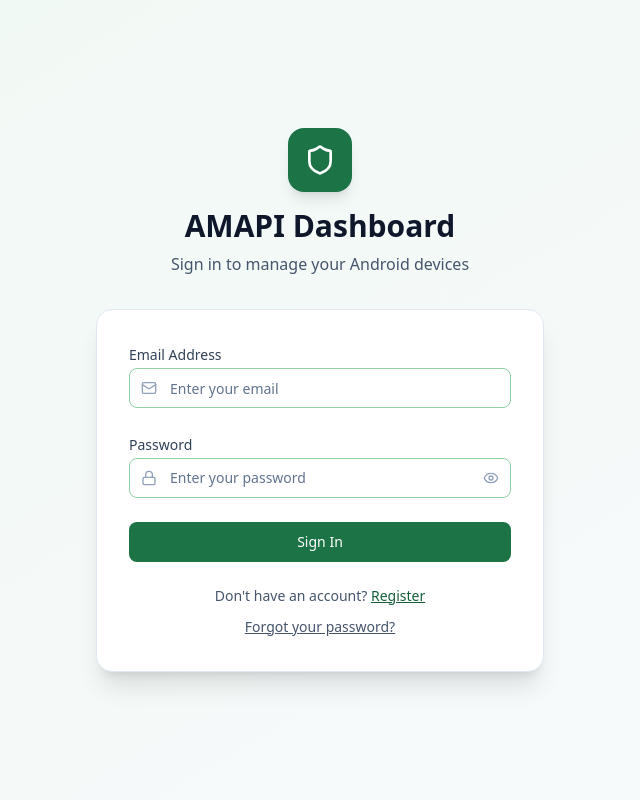
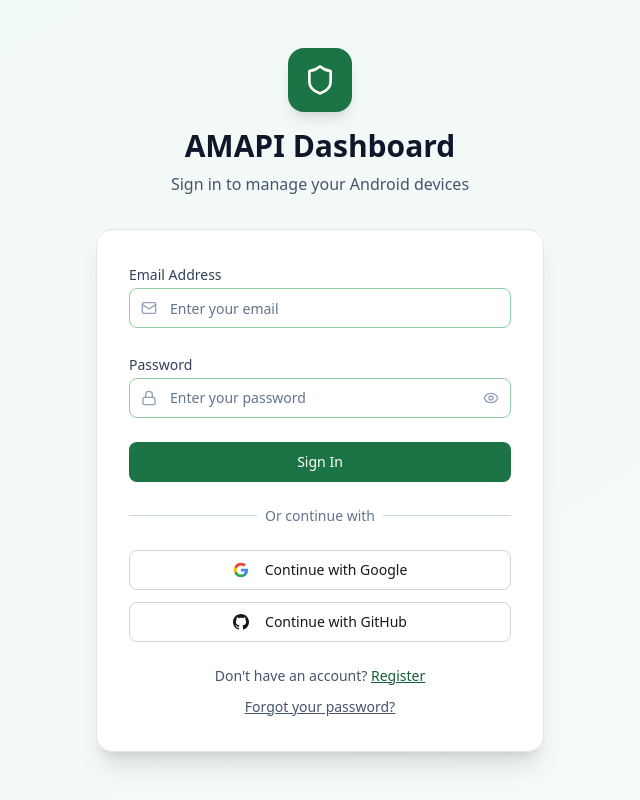
Before and after one commit to HoeunPichet/amapi-ui-ai-test, a Next.js app: page /login in a window 1280 px wide. Shown: the whole page, without its empty margins (320-960 px from the left). Built offline with nearby package versions, Linux system fonts and the light colour scheme.

Commit message:
Use iframe with application

```diff
--- a/app/dashboard/application/page.tsx
+++ b/app/dashboard/application/page.tsx
@@ -907,7 +907,7 @@
                   }}
                 >
                   <iframe
-                    src="https://play.google.com/work/embedded/search?token=YOUR_TOKEN"
+                    src="https://play.google.com/work/embedded/search?token=EAHDcJOMBXBANbNCk7AfYmWDCQGixCYks08_PtzCdgGgm3M4eDRE_aIrTH-HIQE9GH3BznJKhffH1_9aiYGvAa6YIxWmcIm7NgRzW-QH04WhkmaLW-7wf-QI"
                     width="100%"
                     height="600px"
                     style={{ border: "none" }}
--- a/app/login/page.tsx
+++ b/app/login/page.tsx
@@ -20,7 +20,7 @@
 
   const router = useRouter()
   const { toast } = useToast()
-  const { setUser } = useAuth()
+  const { setUser, loginWithGoogle, loginWithGitHub } = useAuth()
 
   const {
     register,
@@ -93,6 +93,96 @@
       }
     } catch (error: any) {
       const errorMessage = error.message || "An unexpected error occurred. Please try again."
+      setError(errorMessage)
+      toast({
+        title: "Error",
+        description: errorMessage,
+        variant: "destructive"
+      })
+    } finally {
+      setIsLoading(false)
+    }
+  }
+
+  const handleGoogleLogin = async () => {
+    setIsLoading(true)
+    setError(null)
+
+    try {
+      // Simulate Google OAuth flow - in a real app, this would integrate with Google OAuth
+      const googleCredentials = {
+        email: "demo.google@gmail.com",
+        name: "Google User",
+        googleId: "google_" + Date.now()
+      }
+
+      const success = await loginWithGoogle(googleCredentials)
+
+      if (success) {
+        toast({
+          title: "Welcome!",
+          description: "Successfully logged in with Google.",
+          variant: "success"
+        })
+
+        setTimeout(() => {
+          router.push("/dashboard")
+        }, 100)
+      } else {
+        setError("Google login failed")
+        toast({
+          title: "Google login failed",
+          description: "Unable to sign in with Google. Please try again.",
+          variant: "destructive"
+        })
+      }
+    } catch (error: any) {
+      const errorMessage = error.message || "Google login failed"
+      setError(errorMessage)
+      toast({
+        title: "Error",
+        description: errorMessage,
+        variant: "destructive"
+      })
+    } finally {
+      setIsLoading(false)
+    }
+  }
+
+  const handleGitHubLogin = async () => {
+    setIsLoading(true)
+    setError(null)
+
+    try {
+      // Simulate GitHub OAuth flow - in a real app, this would integrate with GitHub OAuth
+      const githubCredentials = {
+        email: "demo.github@gmail.com",
+        name: "GitHub User",
+        githubId: "github_" + Date.now()
+      }
+
+      const success = await loginWithGitHub(githubCredentials)
+
+      if (success) {
+        toast({
+          title: "Welcome!",
+          description: "Successfully logged in with GitHub.",
+          variant: "success"
+        })
+
+        setTimeout(() => {
+          router.push("/dashboard")
+        }, 100)
+      } else {
+        setError("GitHub login failed")
+        toast({
+          title: "GitHub login failed",
+          description: "Unable to sign in with GitHub. Please try again.",
+          variant: "destructive"
+        })
+      }
+    } catch (error: any) {
+      const errorMessage = error.message || "GitHub login failed"
       setError(errorMessage)
       toast({
         title: "Error",
@@ -208,6 +298,48 @@
               )}
             </Button>
 
+            {/* Divider */}
+            <div className="relative">
+              <div className="absolute inset-0 flex items-center">
+                <div className="w-full border-t border-slate-300" />
+              </div>
+              <div className="relative flex justify-center text-sm">
+                <span className="px-2 bg-white text-slate-500">Or continue with</span>
+              </div>
+            </div>
+
+            {/* OAuth Buttons */}
+            <div className="space-y-3">
+              <Button
+                type="button"
+                variant="outline"
+                className="w-full border-slate-300 hover:bg-slate-50"
+                onClick={handleGoogleLogin}
+                disabled={isLoading}
+              >
+                <svg className="w-5 h-5 mr-2" viewBox="0 0 24 24">
+                  <path fill="#4285F4" d="M22.56 12.25c0-.78-.07-1.53-.2-2.25H12v4.26h5.92c-.26 1.37-1.04 2.53-2.21 3.31v2.77h3.57c2.08-1.92 3.28-4.74 3.28-8.09z"/>
+                  <path fill="#34A853" d="M12 23c2.97 0 5.46-.98 7.28-2.66l-3.57-2.77c-.98.66-2.23 1.06-3.71 1.06-2.86 0-5.29-1.93-6.16-4.53H2.18v2.84C3.99 20.53 7.7 23 12 23z"/>
+                  <path fill="#FBBC05" d="M5.84 14.09c-.22-.66-.35-1.36-.35-2.09s.13-1.43.35-2.09V7.07H2.18C1.43 8.55 1 10.22 1 12s.43 3.45 1.18 4.93l2.85-2.22.81-.62z"/>
+                  <path fill="#EA4335" d="M12 5.38c1.62 0 3.06.56 4.21 1.64l3.15-3.15C17.45 2.09 14.97 1 12 1 7.7 1 3.99 3.47 2.18 7.07l3.66 2.84c.87-2.6 3.3-4.53 6.16-4.53z"/>
+                </svg>
+                Continue with Google
+              </Button>
+
+              <Button
+                type="button"
+                variant="outline"
+                className="w-full border-slate-300 hover:bg-slate-50"
+                onClick={handleGitHubLogin}
+                disabled={isLoading}
+              >
+                <svg className="w-5 h-5 mr-2" fill="currentColor" viewBox="0 0 24 24">
+                  <path d="M12 0c-6.626 0-12 5.373-12 12 0 5.302 3.438 9.8 8.207 11.387.599.111.793-.261.793-.577v-2.234c-3.338.726-4.033-1.416-4.033-1.416-.546-1.387-1.333-1.756-1.333-1.756-1.089-.745.083-.729.083-.729 1.205.084 1.839 1.237 1.839 1.237 1.07 1.834 2.807 1.304 3.492.997.107-.775.418-1.305.762-1.604-2.665-.305-5.467-1.334-5.467-5.931 0-1.311.469-2.381 1.236-3.221-.124-.303-.535-1.524.117-3.176 0 0 1.008-.322 3.301 1.23.957-.266 1.983-.399 3.003-.404 1.02.005 2.047.138 3.006.404 2.291-1.552 3.297-1.23 3.297-1.23.653 1.653.242 2.874.118 3.176.77.84 1.235 1.911 1.235 3.221 0 4.609-2.807 5.624-5.479 5.921.43.372.823 1.102.823 2.222v3.293c0 .319.192.694.801.576 4.765-1.589 8.199-6.086 8.199-11.386 0-6.627-5.373-12-12-12z"/>
+                </svg>
+                Continue with GitHub
+              </Button>
+            </div>
+
             {/* Links */}
             <div className="text-center space-y-2">
               <div className="text-sm text-slate-600">
--- a/hooks/use-auth.tsx
+++ b/hooks/use-auth.tsx
@@ -2,13 +2,14 @@
 
 import React, { createContext, useContext, useEffect, useState } from "react"
 import { User } from "@/types"
-import { authService, LoginCredentials, GoogleLoginCredentials, RegisterCredentials, ProfileUpdateCredentials, PasswordChangeCredentials } from "@/services/auth.service"
+import { authService, LoginCredentials, GoogleLoginCredentials, GitHubLoginCredentials, RegisterCredentials, ProfileUpdateCredentials, PasswordChangeCredentials } from "@/services/auth.service"
 
 interface AuthContextType {
   user: User | null
   loading: boolean
   login: (credentials: LoginCredentials) => Promise<boolean>
   loginWithGoogle: (credentials: GoogleLoginCredentials) => Promise<boolean>
+  loginWithGitHub: (credentials: GitHubLoginCredentials) => Promise<boolean>
   register: (credentials: RegisterCredentials) => Promise<boolean>
   updateProfile: (credentials: ProfileUpdateCredentials) => Promise<boolean>
   changePassword: (credentials: PasswordChangeCredentials) => Promise<boolean>
@@ -126,6 +127,23 @@
     }
   }
 
+  const loginWithGitHub = async (credentials: GitHubLoginCredentials): Promise<boolean> => {
+    setLoading(true)
+    try {
+      const response = await authService.loginWithGitHub(credentials)
+      if (response.success && response.user) {
+        setUser(response.user)
+        return true
+      }
+      return false
+    } catch (error) {
+      console.error("GitHub login error:", error)
+      return false
+    } finally {
+      setLoading(false)
+    }
+  }
+
   const register = async (credentials: RegisterCredentials): Promise<boolean> => {
     setLoading(true)
     try {
@@ -212,6 +230,7 @@
     loading,
     login,
     loginWithGoogle,
+    loginWithGitHub,
     register,
     updateProfile,
     changePassword,
--- a/services/auth.service.ts
+++ b/services/auth.service.ts
@@ -12,6 +12,11 @@
   name: "Google Admin"
 }
 
+const GITHUB_CREDENTIALS = {
+  email: "admin.github@gmail.com",
+  name: "GitHub Admin"
+}
+
 export interface LoginCredentials {
   email: string
   password: string
@@ -21,6 +26,12 @@
   email: string
   name: string
   googleId: string
+}
+
+export interface GitHubLoginCredentials {
+  email: string
+  name: string
+  githubId: string
 }
 
 export interface RegisterCredentials {
@@ -121,6 +132,35 @@
       status: "Active",
       loginMethod: "google",
       avatar: "/avatars/google-admin.png",
+      lastLogin: new Date(),
+      createdAt: new Date("2024-01-01"),
+      updatedAt: new Date()
+    }
+
+    const token = this.generateToken()
+    this.currentUser = user
+    this.token = token
+
+    if (typeof window !== "undefined") {
+      localStorage.setItem("amapi_user", JSON.stringify(user))
+      localStorage.setItem("amapi_token", token)
+    }
+
+    return { success: true, user, token }
+  }
+
+  async loginWithGitHub(credentials: GitHubLoginCredentials): Promise<AuthResponse> {
+    await new Promise(resolve => setTimeout(resolve, 1000))
+
+    // Simulate GitHub login - accept any GitHub credentials for demo
+    const user: User = {
+      id: "3",
+      name: credentials.name,
+      email: credentials.email,
+      position: "Administrator",
+      status: "Active",
+      loginMethod: "github",
+      avatar: "/avatars/github-admin.png",
       lastLogin: new Date(),
       createdAt: new Date("2024-01-01"),
       updatedAt: new Date()
--- a/types/index.ts
+++ b/types/index.ts
@@ -4,7 +4,7 @@
   email: string
   position: "Administrator" | "Manager" | "Employee" | "Viewer"
   status: "Active" | "Inactive"
-  loginMethod: "email" | "google"
+  loginMethod: "email" | "google" | "github"
   departmentId?: string
   avatar?: string
   lastLogin?: Date
```
Also changed, not shown: app/page.tsx (+13 -16 lines).
